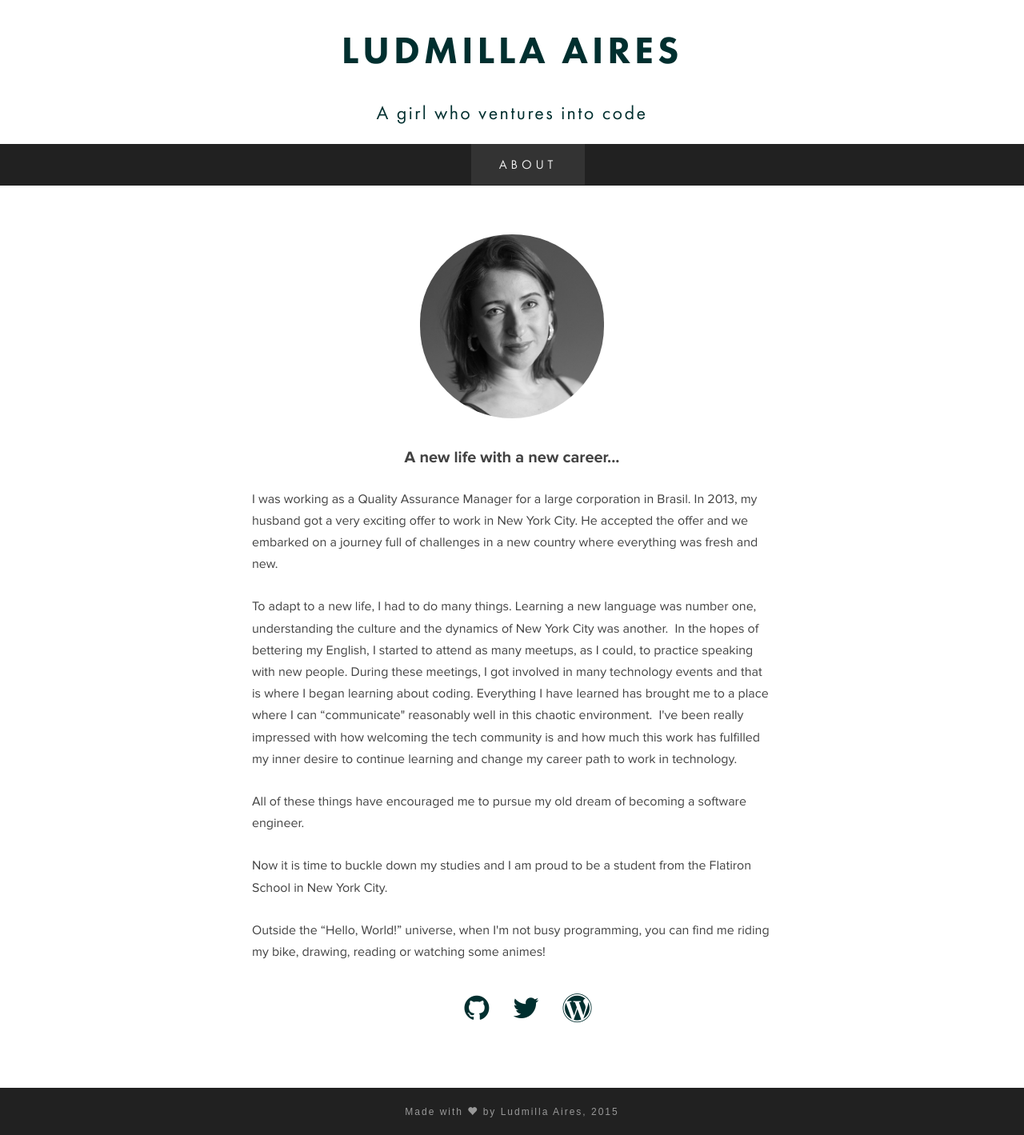
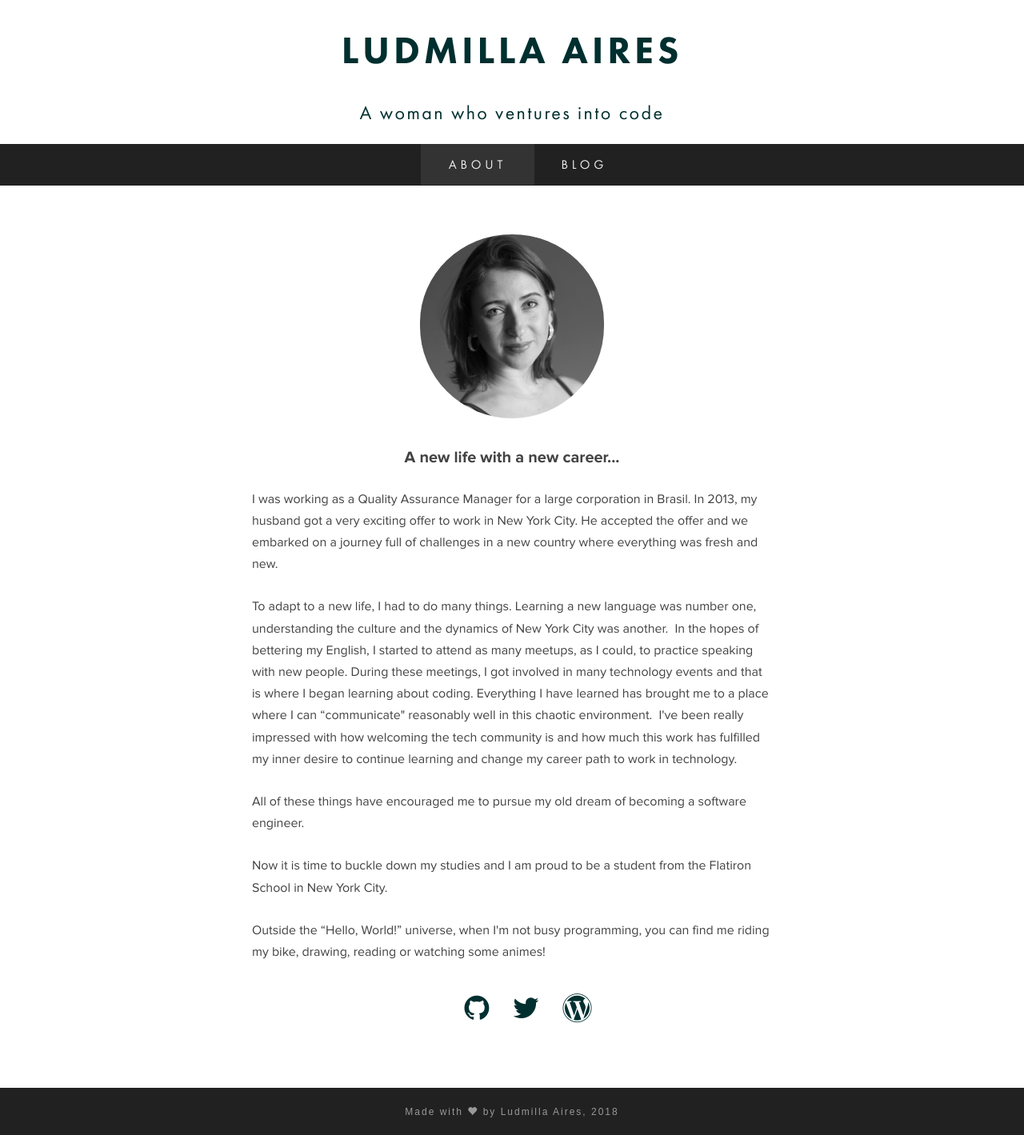
Before and after one commit to ludaires/ludaires.github.io, a Jekyll site: the page built from index.html, in a window 1280 px wide. Shown: the whole page at 80% size. Built offline with Jekyll 4.4.1, drawn with Linux system fonts in a browser that asks for light colours; nearby versions of some CDN libraries.

Commit message:
Changes in footer.html with correct date, header with correct title, new post on blog

```diff
--- a/_includes/footer.html
+++ b/_includes/footer.html
@@ -1,7 +1,7 @@
 <footer class="footer" role="contentinfo">
     <div class="container">
         <p>
-            Made with <span class="glyphicon glyphicon-heart"></span> by Ludmilla Aires, 2015
+            Made with <span class="glyphicon glyphicon-heart"></span> by Ludmilla Aires, 2018
         </p>
     </div>
 </footer>
--- a/_includes/header.html
+++ b/_includes/header.html
@@ -1,10 +1,10 @@
 <header>
   <h1><a href="/">Ludmilla Aires</a></h1>
-  <p>A girl who ventures into code</p>
+  <p>A woman who ventures into code</p>
   <nav>
     <ul>
     <li class="active"><a href="index.html">About</a></li>
-      <!-- <li><a href="blog.html">Blog</a></li> -->
+      <li><a href="blog.html">Blog</a></li>
       <!-- <li><a href="pdf/aires-resume.pdf">Resume</a></li> -->
     </ul>
   </nav>
```
Also changed, not shown: _posts/2015-07-04-article.markdown (+7 -9 lines), _posts/2015-07-05-article.markdown (deleted, +0 -26 lines), _posts/2015-07-06-article.markdown (deleted, +0 -10 lines).
